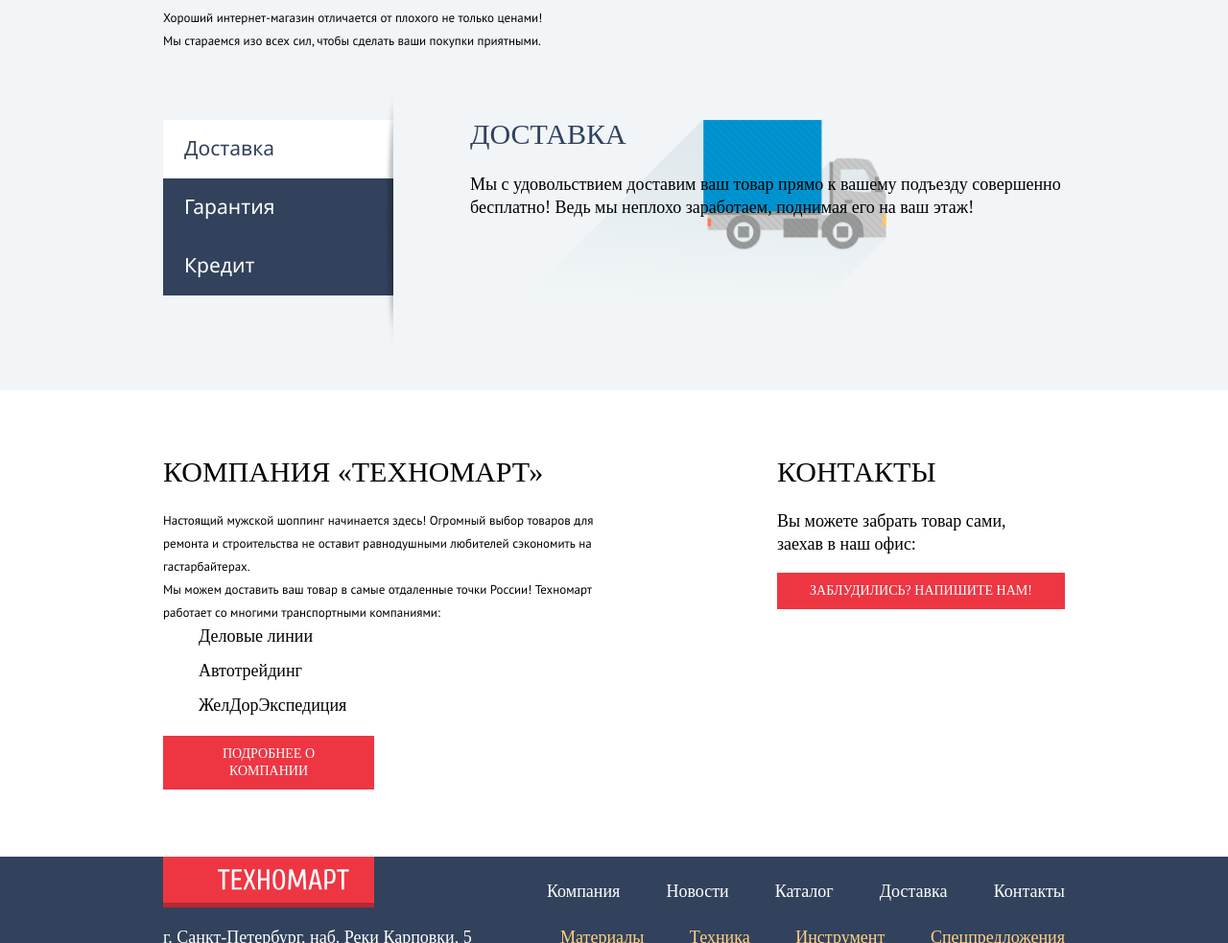
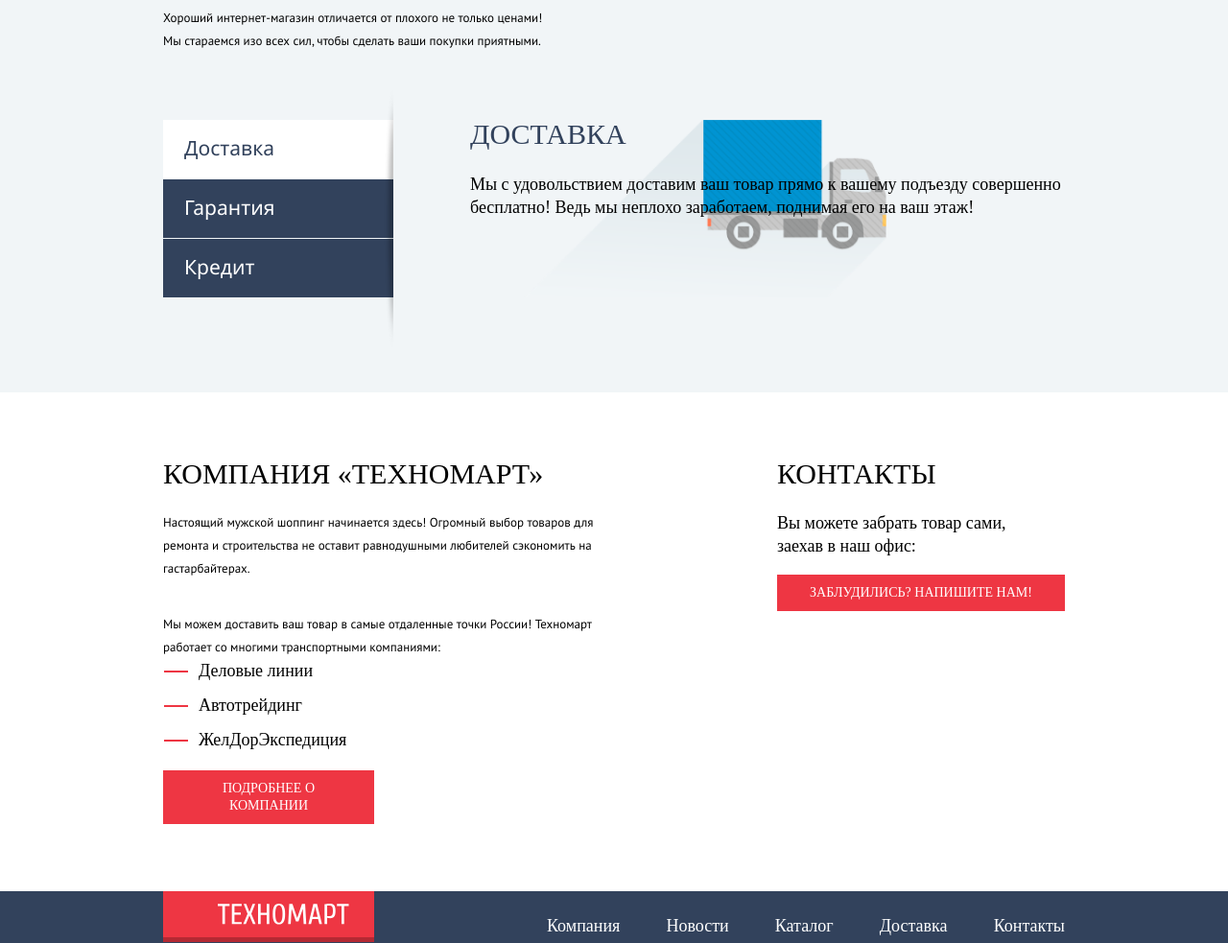
Before and after one commit to vitaly79/Technomart-2024, a plain HTML site: page index.html in a window 1280 px wide. Shown: the part 2080-3063 px from the top of the page at 96% size. Drawn offline with Linux system fonts and the light colour scheme; a web font is replaced by a local one.

Commit message:
Доработка about

```diff
--- a/css/style.css
+++ b/css/style.css
@@ -500,6 +500,9 @@ body {
 }
 
 .services-list {
+  display: flex;
+  flex-direction: column;
+  gap: 1px;
   margin: 0;
   padding: 0;
   list-style: none;
@@ -527,11 +530,16 @@ body {
   font-family: 'Cuprum', 'Segoe UI', Tahoma, Geneva, Verdana, sans-serif;
   background-color: #32425C;
   color: #fff;
+  cursor: pointer;
 }
 
 .services-list__button--active {
   background-color: #fff;
   color: #32425C;
+}
+
+.services-list__button:hover {
+  background-color: #293449;
 }
 
 .services__heading--black {
@@ -582,6 +590,10 @@ body {
   font-size: 13px;
 }
 
+.our-company__description--top {
+  margin-bottom: 34px;
+}
+
 .our-company__description:last-child {
   margin-bottom: 8px;
 }
@@ -594,8 +606,19 @@ body {
 }
 
 .about-list__item {
+  position: relative;
   padding-left: 37px;
   margin-bottom: 12px;
+}
+
+.about-list__item::before {
+  position: absolute;
+  content: "";
+  width: 25px;
+  height: 2px;
+  background-color: #EE3643;
+  top: 50%;
+  left: 1px;
 }
 
 .about .button {
@@ -607,8 +630,6 @@ body {
   text-decoration: none;
   text-transform: uppercase;
 }
-
-
 
 .contacts {
   width: 300px;
--- a/index.html
+++ b/index.html
@@ -327,7 +327,7 @@
       <section class="about">
         <div class="our-company">
           <h2 class="our-company__heading">компания «Техномарт»</h2>
-          <p class="our-company__description">Настоящий мужской шоппинг начинается здесь! Огромный выбор товаров для
+          <p class="our-company__description our-company__description--top">Настоящий мужской шоппинг начинается здесь! Огромный выбор товаров для
             ремонта и строительства не оставит равнодушными любителей сэкономить на гастарбайтерах.</p>
           <p class="our-company__description">Мы можем доставить ваш товар в самые отдаленные точки России!
             Техномарт работает со многими транспортными компаниями:</p>
@@ -342,6 +342,7 @@
         <div class="contacts">
           <h2 class="contacts__heading">Контакты</h2>
           <p class="contacts__description">Вы можете забрать товар сами, <br> заехав в наш офис:</p>
+          <!-- <iframe src="https://www.google.com/maps/embed?pb=!1m18!1m12!1m3!1d998.4128709137!2d30.317034067130372!3d59.9682140067371!2m3!1f0!2f0!3f0!3m2!1i1024!2i768!4f13.1!3m3!1m2!1s0x4696315bc48a26c9%3A0x8a49e1486716f5b1!2z0L3QsNCxLiBQ0LXQutC4INCa0LDRgNC_0L7QstC60LgsIDXQnywg0KHQsNC90LrRgi3Qn9C10YLQtdGA0LHRg9GA0LMsIDE5NzAyMg!5e0!3m2!1sru!2sru!4v1718796742858!5m2!1sru!2sru" width="400" height="300" style="border:0;" allowfullscreen="" loading="lazy" referrerpolicy="no-referrer-when-downgrade"></iframe> -->
           <a class="button" href="#">Заблудились? Напишите нам!</a>
         </div>
       </section>
```
